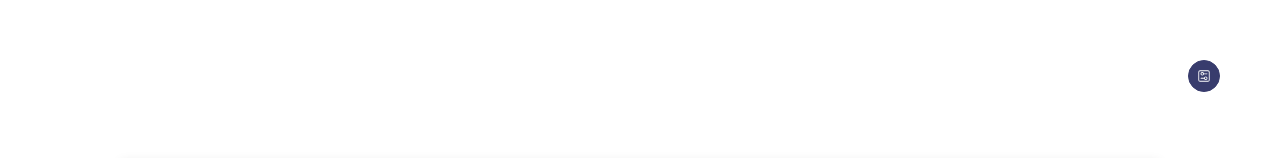
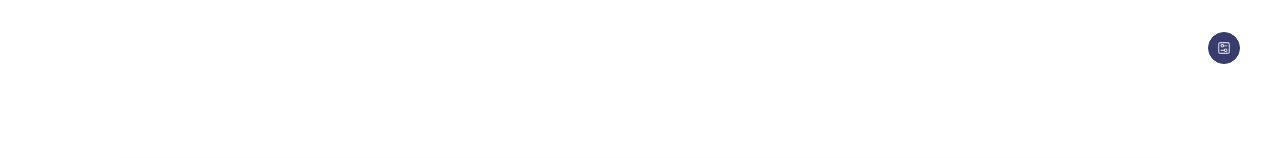
Before and after one commit to droplet92/droplet92.github.io, a Vue app: page / in a window 1280 px wide. Shown: the top 158 px of the page. Built offline with nearby package versions, Linux system fonts and the light colour scheme.

Commit message:
fix styles of affix and card item gutter

```diff
--- a/src/App.vue
+++ b/src/App.vue
@@ -1,5 +1,6 @@
 <template id="app">
-			<el-affix class="app-affix-wrapper" target="#app" :offset="60">
+	<el-row justify="end">
+		<el-affix class="app-affix-wrapper" :offset="32">
 			<el-dropdown @command="change_dictionary">
 				<el-button
 					class="app-btn"
@@ -16,6 +17,7 @@
 				</template>
 			</el-dropdown>
 		</el-affix>
+	</el-row>
 	<el-row
 		justify="center"
 	>
@@ -88,7 +90,7 @@ export default {
   -moz-osx-font-smoothing: grayscale;
   text-align: center;
   color: #2c3e50;
-  margin-top: 60px;
+  margin-top: 32px;
   font-family: 'Do Hyeon', 'Noto Sans JP', sans-serif;
 	--lhs-primary-color: #7586A6;
 	--lhs-secondary-color: #383C6D;
@@ -108,8 +110,7 @@ export default {
 }
 
 .app-affix-wrapper {
-	position: absolute;
-	right: 60px;
+	margin-right: 32px;
 }
 
 .app-btn {
--- a/src/components/ColumnItem.vue
+++ b/src/components/ColumnItem.vue
@@ -1,7 +1,7 @@
 <template>
 	<el-card class="item-card" shadow="always">
 		<el-row justify="center">
-			<el-col :span="12">
+			<el-col :xs="18" :md="12">
 				<el-row justify="center">
 					<el-image
 						class="noselect item-image"
--- a/src/components/Grid.vue
+++ b/src/components/Grid.vue
@@ -4,7 +4,7 @@
 		:gutter="20"
 	>
 		<el-col
-			:md="24" :lg="12" :xl="8"
+			:xs="24" :sm="12" :lg="8"
 			v-for="(item,key) in list"
 			v-bind:key="key"
 		>
--- a/src/components/RowItem.vue
+++ b/src/components/RowItem.vue
@@ -1,5 +1,5 @@
 <template>
-	<el-card shadow="always">
+	<el-card class="item-card" shadow="always">
 		<el-row>
 			<el-image
 				class="noselect item-image"
@@ -111,6 +111,10 @@ export default {
                                   supported by Chrome, Edge, Opera and Firefox */
 }
 
+.item-card {
+	margin-bottom: 20px;
+}
+
 .item-image {
 	width: 100%;
 	height: 320px;
--- a/src/containers/paper.vue
+++ b/src/containers/paper.vue
@@ -34,9 +34,9 @@ export default {
 			return [
 				{
 					cite: {
-						korean: "이한수, 김동주, 이혁준, 황동혁.(2021).랜섬웨어 대응 및 데이터 유출 보호를 위한 파일 접근 로그 기반 파일 접근 제어 시스템.한국정보과학회 학술발표논문집,(),2054-2056.",
-						english: "이한수, 김동주, 이혁준, 황동혁.(2021).랜섬웨어 대응 및 데이터 유출 보호를 위한 파일 접근 로그 기반 파일 접근 제어 시스템.한국정보과학회 학술발표논문집,(),2054-2056.",
-						japanese: "이한수, 김동주, 이혁준, 황동혁.(2021).랜섬웨어 대응 및 데이터 유출 보호를 위한 파일 접근 로그 기반 파일 접근 제어 시스템.한국정보과학회 학술발표논문집,(),2054-2056.",
+						korean: '이한수, 김동주, 이혁준, 황동혁. "랜섬웨어 대응 및 데이터 유출 보호를 위한 파일 접근 로그 기반 파일 접근 제어 시스템" 한국정보과학회 학술발표논문집 ,  (2021) : 2054-2056.',
+						english: '이한수, 김동주, 이혁준, 황동혁. "랜섬웨어 대응 및 데이터 유출 보호를 위한 파일 접근 로그 기반 파일 접근 제어 시스템" 한국정보과학회 학술발표논문집 ,  (2021) : 2054-2056.',
+						japanese: '이한수, 김동주, 이혁준, 황동혁. "랜섬웨어 대응 및 데이터 유출 보호를 위한 파일 접근 로그 기반 파일 접근 제어 시스템" 한국정보과학회 학술발표논문집 ,  (2021) : 2054-2056.',
 					}[this.language],
 					timestamp: "2021. 06.",
 					url: "https://www.dbpia.co.kr/Journal/articleDetail?nodeId=NODE10583527",
```
Also changed, not shown: 8 other files (tests, documents, lock files or other folders). Lines whose indentation alone changed are shown as unchanged.
